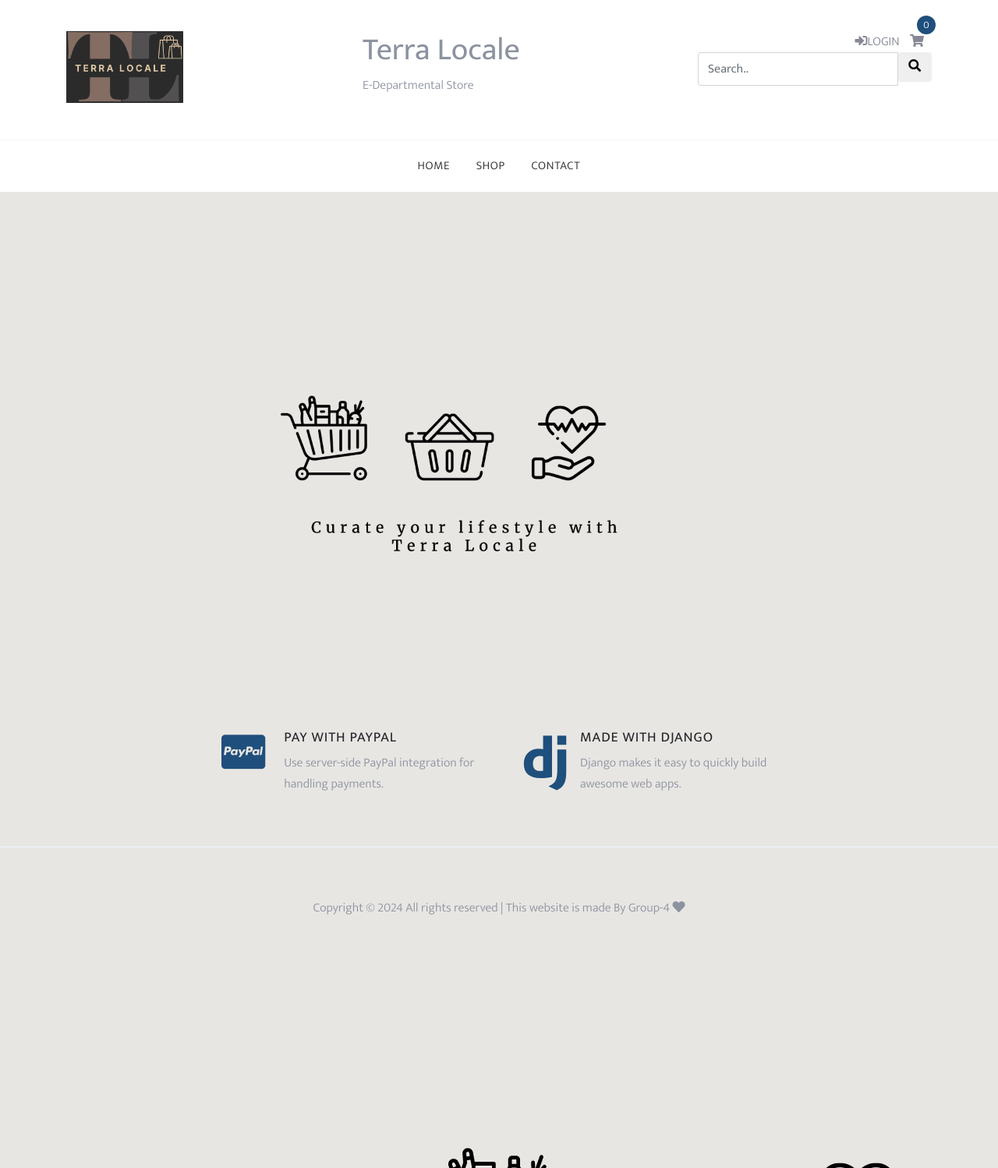
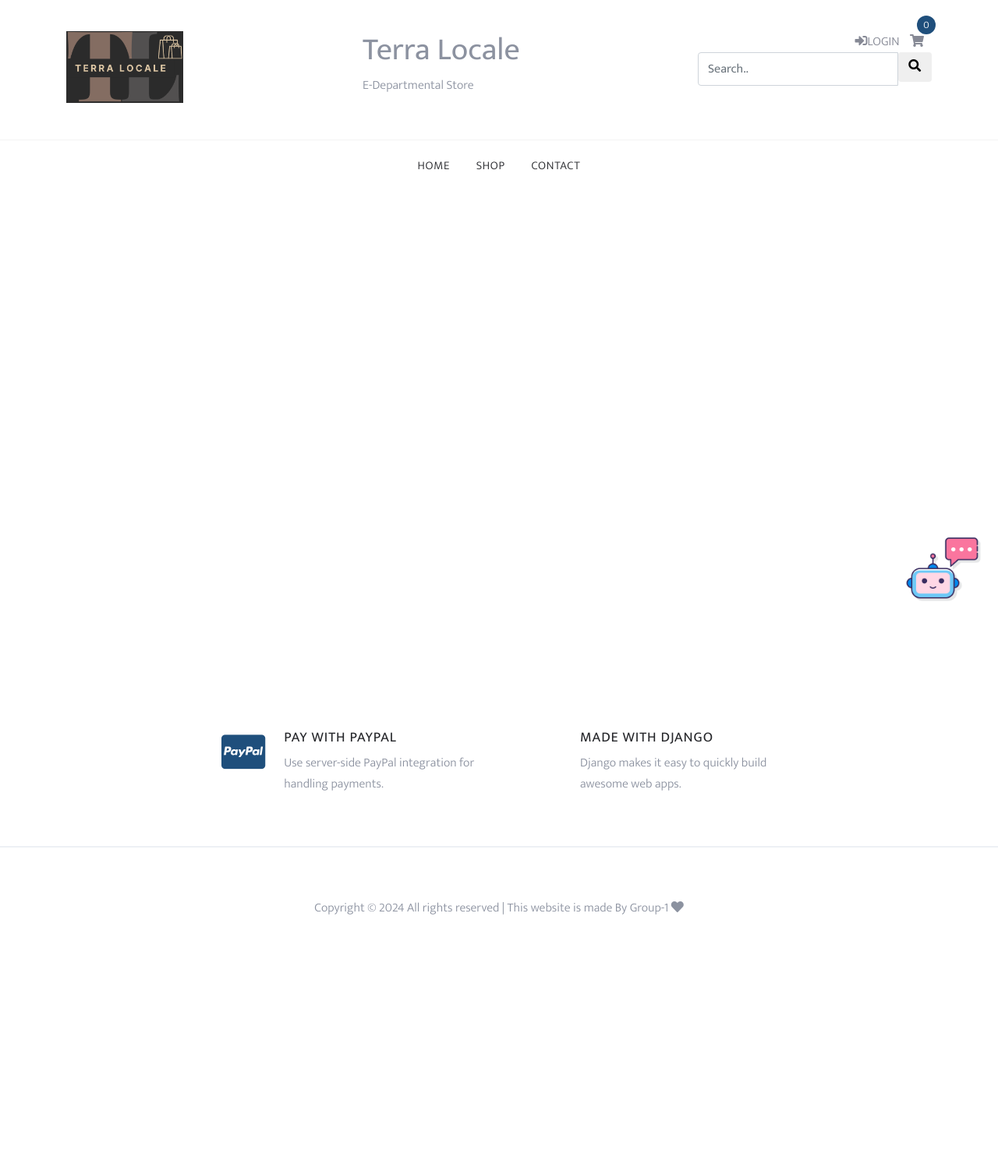
Before and after one commit to SaiShanmukkha/Terra-Locale, a Django app: page / in a window 1280 px wide. Shown: the top 1498 px of the page at 78% size. After the commit the page ends 1173 px from the top, so only its background shows below. Run offline with Django 3.2, Linux system fonts and the light colour scheme; data comes from the database, SQL or seed files in the repository; both versions use the stored data as it was after the commit; data that the repository does not hold is empty; some libraries are stand-ins or nearby versions.

Commit message:
chatbot changes

```diff
--- a/cart/forms.py
+++ b/cart/forms.py
@@ -3,9 +3,7 @@
 
 from .models import (
     OrderItem,
-    ColourVariation,
     Product,
-    SizeVariation,
     Address
 )
 
@@ -14,20 +12,20 @@
 
 class AddToCartForm(forms.ModelForm):
     quantity = forms.IntegerField(min_value=1)
-    size = forms.ModelChoiceField(queryset=SizeVariation.objects.none())
-    colour = forms.ModelChoiceField(queryset=ColourVariation.objects.none())
+    # size = forms.ModelChoiceField(queryset=SizeVariation.objects.none())
+    # colour = forms.ModelChoiceField(queryset=ColourVariation.objects.none())
 
     class Meta:
         model = OrderItem
-        fields = ('quantity', 'colour', 'size',)
+        fields = ('quantity', )
 
     def __init__(self, *args, **kwargs):
         self.product_id = kwargs.pop('product_id')
         product = Product.objects.get(id=self.product_id)
         super().__init__(*args, **kwargs)
 
-        self.fields['colour'].queryset = product.available_colours.all()
-        self.fields['size'].queryset = product.available_sizes.all()
+        # self.fields['colour'].queryset = product.available_colours.all()
+        # self.fields['size'].queryset = product.available_sizes.all()
 
     def clean(self):
         product = Product.objects.get(id=self.product_id)
--- a/cart/models.py
+++ b/cart/models.py
@@ -119,8 +119,8 @@
 class OrderItem(models.Model):
     quantity = models.PositiveIntegerField(default=1)
     product = models.ForeignKey(to=Product, on_delete=models.CASCADE)
-    size = models.ForeignKey(to=SizeVariation, on_delete=models.CASCADE)
-    colour = models.ForeignKey(to=ColourVariation, on_delete=models.CASCADE)
+    size = models.ForeignKey(to=SizeVariation, null=True, blank=True, on_delete=models.CASCADE)
+    colour = models.ForeignKey(to=ColourVariation, null=True, blank=True, on_delete=models.CASCADE)
     order = models.ForeignKey(
         to="Order",
         related_name='items',
--- a/ecom/settings/templates/base.html
+++ b/ecom/settings/templates/base.html
@@ -57,9 +57,7 @@
   }</style>
   {% block additional_styles %}
 <style>
-   body {
-    background-image: url('{% static 'images/background.png' %}');
-   }
+
 </style>
 {% endblock %}
 <body >
@@ -143,8 +141,35 @@
 </div>
 
 {% include 'scripts.html' %}
+<!-- Chatbot Icon -->
+<div style="position: fixed; bottom: 20px; right: 20px; cursor: pointer;" onclick="toggleChatbot()">
+    <img src="{% static 'images/chatbot3.png' %}" alt="Chatbot" width="100px">
+</div>
 
+<!-- Chatbot Iframe and Close Button -->
+<div id="chatbotContainer" style="position: fixed; bottom: 0; right: 0; transform: translateX(100%); opacity: 0; z-index: 999999999">
+    <iframe
+        src="https://nextjs-chat-lake-rho.vercel.app/"
+        title="Chatbot"
+        class="chatbot-iframe"
+        style="width: 550px; height: 500px; border: none;"
+        id="chatbotIframe"
+        sandbox="allow-scripts allow-same-origin allow-popups"
+    ></iframe>
+    <button style="position: absolute; top: 0; right: 0; cursor: pointer;" onclick="toggleChatbot()">Close</button>
+</div>
+
+<script>
+var showChatbot = false;
+function toggleChatbot() {
+    showChatbot = !showChatbot;
+    var container = document.getElementById('chatbotContainer');
+    container.style.transform = showChatbot ? 'translateX(0)' : 'translateX(100%)';
+    container.style.opacity = showChatbot ? '1' : '0';
+}
+</script>
 {% block scripts %}
+
 {% endblock scripts %}
 
 </body>
--- a/ecom/settings/templates/footer.html
+++ b/ecom/settings/templates/footer.html
@@ -5,7 +5,7 @@
                 <p>
                     Copyright &copy;
                     <script>document.write(new Date().getFullYear());</script>
-                    All rights reserved | This website is made By Group-4  <i class="fas fa-heart"></i>
+                    All rights reserved | This website is made By Group-1  <i class="fas fa-heart"></i>
                 </p>
             </div>
         </div>
--- a/ecom/settings/templates/index.html
+++ b/ecom/settings/templates/index.html
@@ -3,8 +3,8 @@
 
 {% block content %}
 
-<div class="site-blocks-cover"  data-aos="fade">
-    <img class="img-fluid" src="{% static 'images/background.png' %}" />
+<div class="site-blocks-cover" data-aos="fade">
+    <img class="img-fluid" src="" />
     <div class="container">
         <div class="row">
             <div class="col-md-4 pt-5 pt-md-0">
@@ -21,7 +21,7 @@
                     <span><i class="fab fa-cc-paypal"></i></span>
                 </div>
                 <div class="text">
-                    <h2 class="text-uppercase">Pay with Paypal</h2>
+                    <h2 class="text-uppercase">Pay with PayPal</h2>
                     <p>Use server-side PayPal integration for handling payments.</p>
                 </div>
             </div>
@@ -29,8 +29,7 @@
                 <svg style="width: 100px; margin-right: 10px;" role="img" xmlns="http://www.w3.org/2000/svg"
                     fill="#1f4f7c" viewBox="0 0 24 24">
                     <title>Django icon</title>
-                    <path
-                        d="M11.146 0h3.924v18.165c-2.013.382-3.491.535-5.096.535-4.791 0-7.288-2.166-7.288-6.32 0-4.001 2.65-6.6 6.753-6.6.637 0 1.121.051 1.707.204V0zm0 9.143a3.894 3.894 0 0 0-1.325-.204c-1.988 0-3.134 1.223-3.134 3.364 0 2.09 1.096 3.236 3.109 3.236.433 0 .79-.025 1.35-.102V9.142zM21.314 6.06v9.097c0 3.134-.229 4.638-.917 5.937-.637 1.249-1.478 2.039-3.211 2.905l-3.644-1.733c1.733-.815 2.574-1.529 3.109-2.625.561-1.121.739-2.421.739-5.835V6.059h3.924zM17.39.021h3.924v4.026H17.39V.021z" />
+                    <path d="..." />
                 </svg>
                 <div class="text">
                     <h2 class="text-uppercase">Made with Django</h2>
@@ -41,4 +40,6 @@
     </div>
 </div>
 
+
+
 {% endblock content %}
```
Also changed, not shown: cart/views.py (+10 -12 lines), search/views.py (+13 -15 lines), cart/migrations/0008_auto_20240425_1557.py (added), ecom/settings/db.sqlite3, ecom/settings/static/images/chatbot.png (added), ecom/settings/static/images/chatbot1.png (added), ecom/settings/static/images/chatbot3.png (added).
